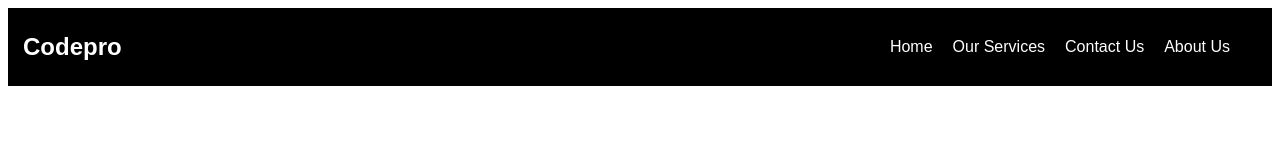
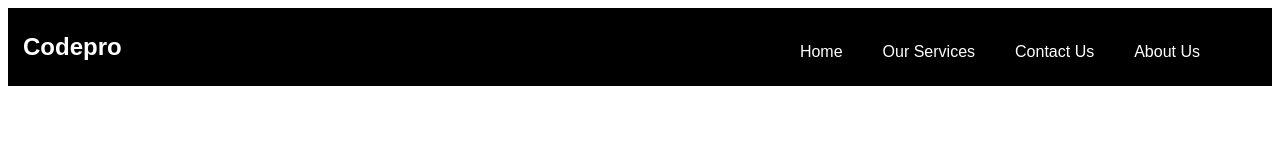
Before and after one commit to abdulrehman990/Codepro, a plain HTML site: page Week 3 task/Task 5/index.html in a window 1280 px wide. Drawn offline with Linux system fonts and the light colour scheme.

Commit message:
Additionsss

```diff
--- a/Week 3 task/Task 5/index.html
+++ b/Week 3 task/Task 5/index.html
@@ -16,19 +16,22 @@
         .log{
             margin-left: 10px;
         }
-        a{
+        .lis a{
             color: white;
             text-decoration: none;
+        }
+        .lis a:hover{
+            color: aqua;
         }
         .lis{
             display: flex;
             position: absolute;
-            right: 40px;
+            right: 60px;
             list-style: none;
         }
         li{
-            padding: 10px;
-            margin-top: 15px;
+            padding: 20px;
+            margin-top: 10px;
         }
     </style>
 </head>
```
